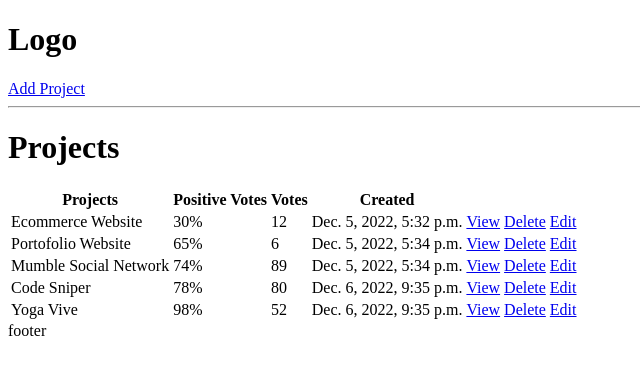
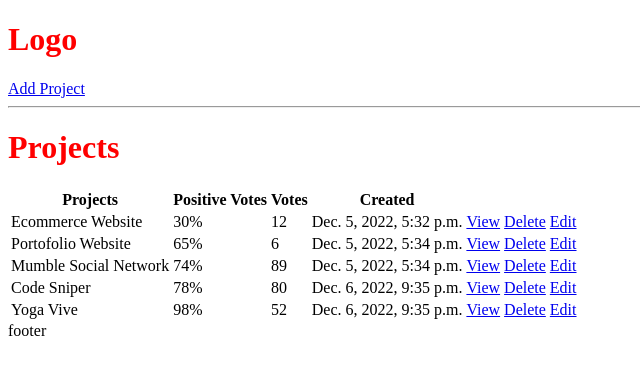
Before and after one commit to DrososDro/devsearch, a Django app: page / in a window 1280 px wide. Shown: the top 375 px of the page, without its empty margins (0-640 px from the left). Run offline with Django 3.2, Linux system fonts and the light colour scheme; data comes from the database, SQL or seed files in the repository.

Commit message:
starting working with the static files

```diff
--- a/devsearch/settings.py
+++ b/devsearch/settings.py
@@ -122,6 +122,8 @@ USE_TZ = True
 
 STATIC_URL = "/static/"
 
+STATICFILES_DIRS = [os.path.join(BASE_DIR, "static")]
+
 # Default primary key field type
 # https://docs.djangoproject.com/en/3.2/ref/settings/#default-auto-field
 
--- /dev/null
+++ b/static/styles/main.css
@@ -0,0 +1,6 @@
+h1 {
+  color: red;
+}
+p {
+  color: blue;
+}
--- a/templates/main.html
+++ b/templates/main.html
@@ -1,15 +1,21 @@
 <!DOCTYPE html>
+{% load static %}
 <html lang="en">
-
     <head>
         <title>DevSearch</title>
         <meta charset="UTF-8" />
         <meta name="viewport" content="width=device-width, initial-scale=1" />
+        <link href="{% static 'styles/main.css'  %}"
+              rel="stylesheet"
+              type="text/css"
+              media="screen"/>
     </head>
-
     <body>
-  {% include 'navbar.html' %} {% block content %} {% endblock content %}
-  <footer>footer</footer>
+        {% include 'navbar.html' %}
+        {% block content %}
+        {% endblock content %}
+        <footer>
+            footer
+        </footer>
     </body>
-
 </html>
```
Lines whose indentation alone changed are shown as unchanged.
